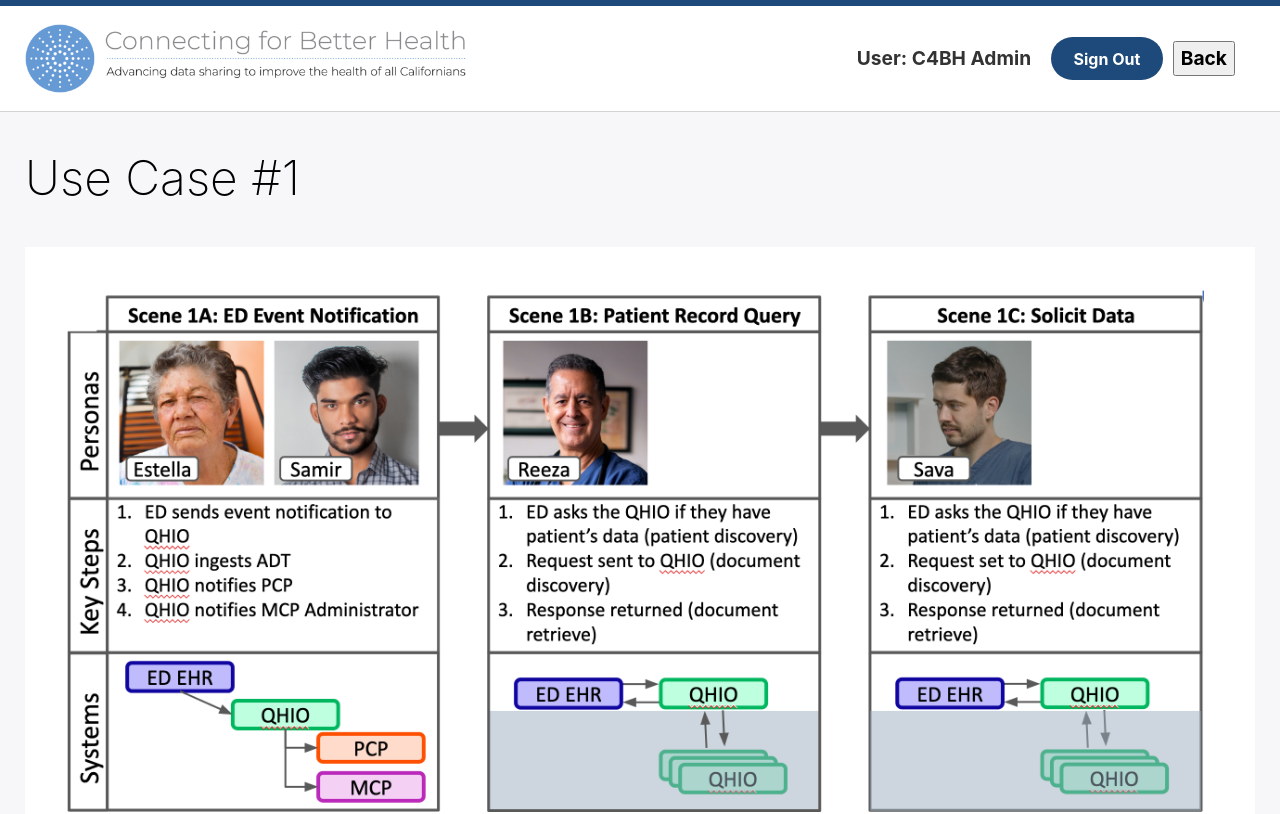
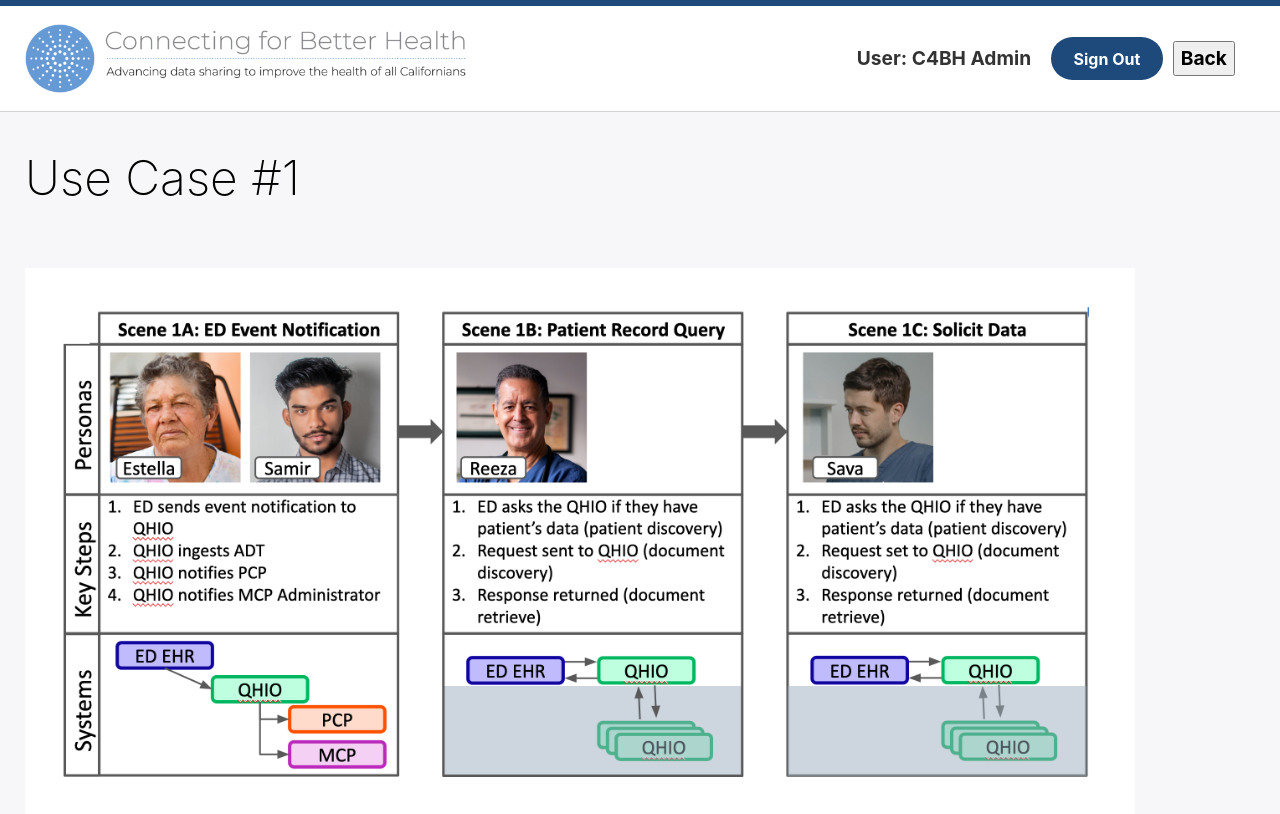
Before and after one commit to MasonKD/C4BH, a React (Create React App) app in the folder client/: page /UseCase in a window 1280 px wide. Shown: the top 814 px of the page. Built offline with nearby package versions, Linux system fonts and the light colour scheme.

Commit message:
use case fix

```diff
--- a/client/src/index.css
+++ b/client/src/index.css
@@ -105,6 +105,7 @@ h2 {
   font-size: 3rem;
   font-weight: 200;
   margin: 0 0 10px 0;
+  width: 100%;
 }
 
 code {
--- a/client/src/useCase.css
+++ b/client/src/useCase.css
@@ -1,5 +1,6 @@
 .img-holder {
     margin: 20px 0 0 0;
+    max-width: 1110px;
 }
 
 .reg-button {
```
